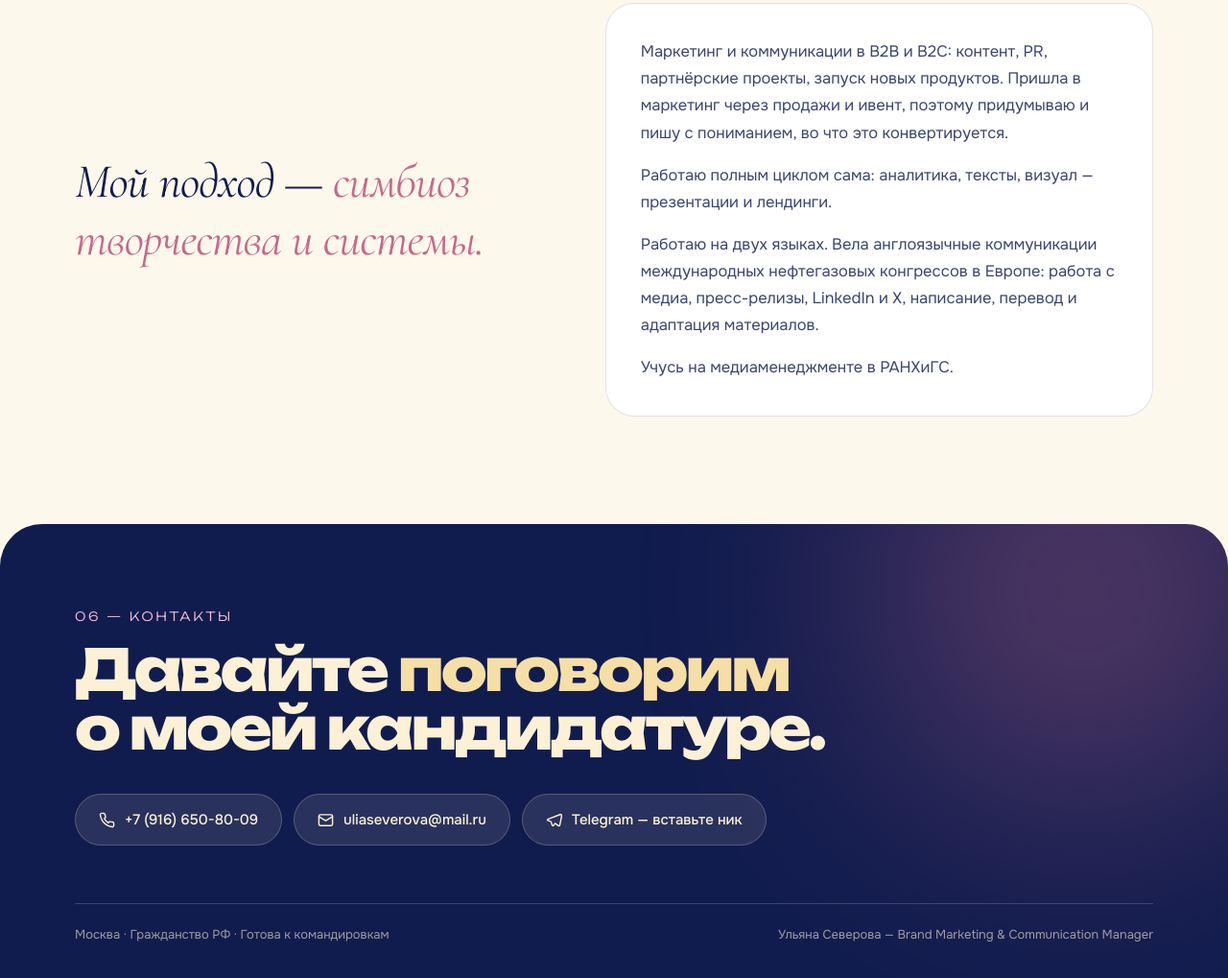
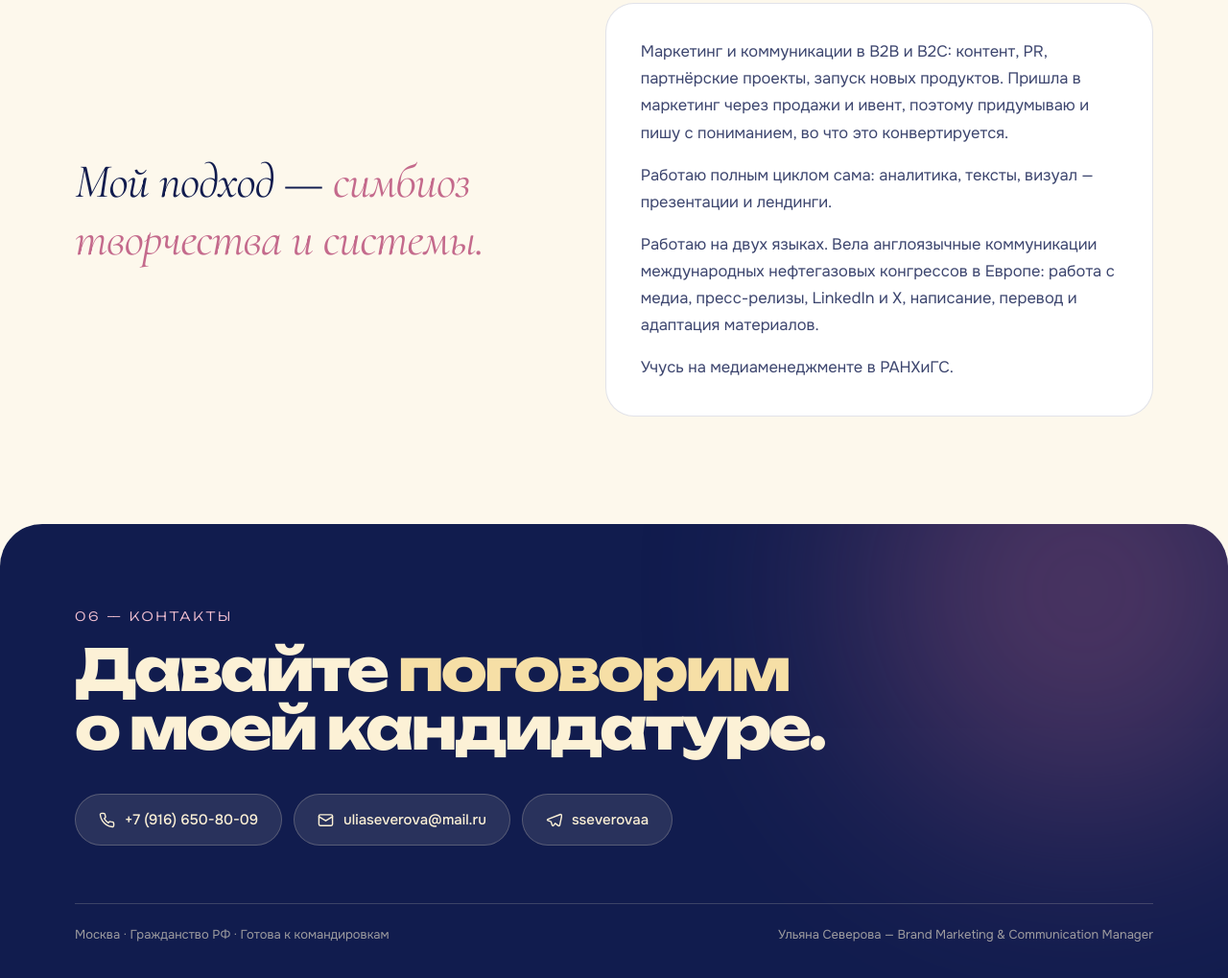
Before and after one commit to ulyaseverova/resume, a plain HTML site: page index.html in a window 1280 px wide. Shown: the part 6862-7881 px from the top of the page at 96% size. Drawn offline with Linux system fonts and the light colour scheme.

Commit message:
Update index.html

```diff
--- a/index.html
+++ b/index.html
@@ -584,7 +584,7 @@ footer .wrap{position:relative;z-index:2}
     <div class="f-links">
       <a class="f-link" href="tel:+79166508009"><svg class="ic" viewBox="0 0 24 24" fill="none" stroke="currentColor" stroke-width="2" stroke-linecap="round"><path d="M22 16.9v3a2 2 0 0 1-2.2 2 19.8 19.8 0 0 1-8.6-3.1 19.5 19.5 0 0 1-6-6A19.8 19.8 0 0 1 2.1 4.2 2 2 0 0 1 4.1 2h3a2 2 0 0 1 2 1.7c.1 1 .4 1.9.7 2.8a2 2 0 0 1-.5 2.1L8.1 9.9a16 16 0 0 0 6 6l1.3-1.3a2 2 0 0 1 2.1-.4c.9.3 1.8.6 2.8.7a2 2 0 0 1 1.7 2z"/></svg>+7 (916) 650-80-09</a>
       <a class="f-link" href="mailto:uliaseverova@mail.ru"><svg class="ic" viewBox="0 0 24 24" fill="none" stroke="currentColor" stroke-width="2" stroke-linecap="round"><rect x="2" y="4" width="20" height="16" rx="2"/><path d="m2 7 10 6 10-6"/></svg>uliaseverova@mail.ru</a>
-      <a class="f-link" href="https://t.me/sseverovaa"><svg class="ic" viewBox="0 0 24 24" fill="none" stroke="currentColor" stroke-width="2" stroke-linecap="round" stroke-linejoin="round"><path d="M21.5 3.5 2.8 10.8c-.9.3-.9 1.5 0 1.8l4.7 1.6 1.8 5.4c.3.9 1.4 1 1.9.3l2.5-3.2 4.8 3.5c.7.5 1.7.1 1.9-.7l3-14.2c.2-.9-.7-1.6-1.5-1.3z"/></svg>Telegram — вставьте ник</a>
+      <a class="f-link" href="https://t.me/sseverovaa"><svg class="ic" viewBox="0 0 24 24" fill="none" stroke="currentColor" stroke-width="2" stroke-linecap="round" stroke-linejoin="round"><path d="M21.5 3.5 2.8 10.8c-.9.3-.9 1.5 0 1.8l4.7 1.6 1.8 5.4c.3.9 1.4 1 1.9.3l2.5-3.2 4.8 3.5c.7.5 1.7.1 1.9-.7l3-14.2c.2-.9-.7-1.6-1.5-1.3z"/></svg>sseverovaa</a>
     </div>
     <div class="f-bottom">
       <span>Москва · Гражданство РФ · Готова к командировкам</span>
```
